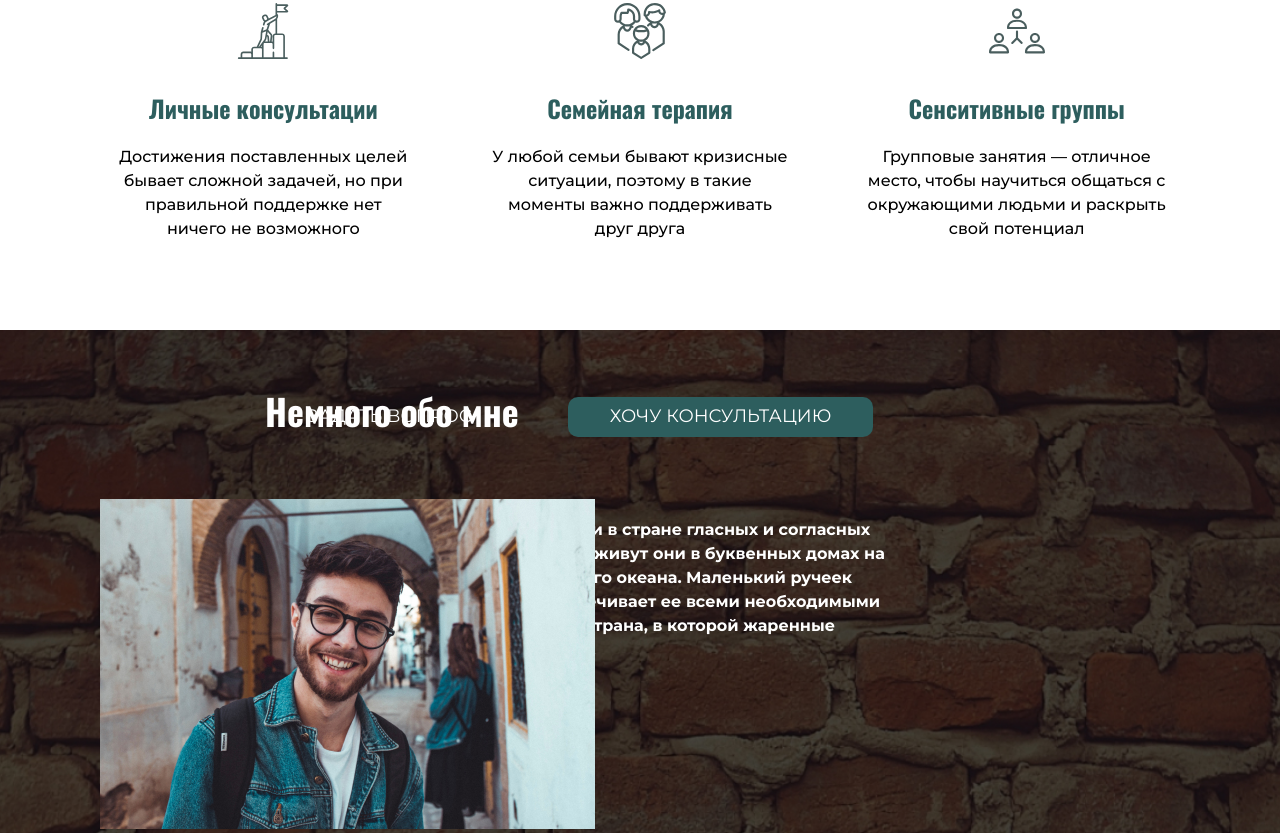
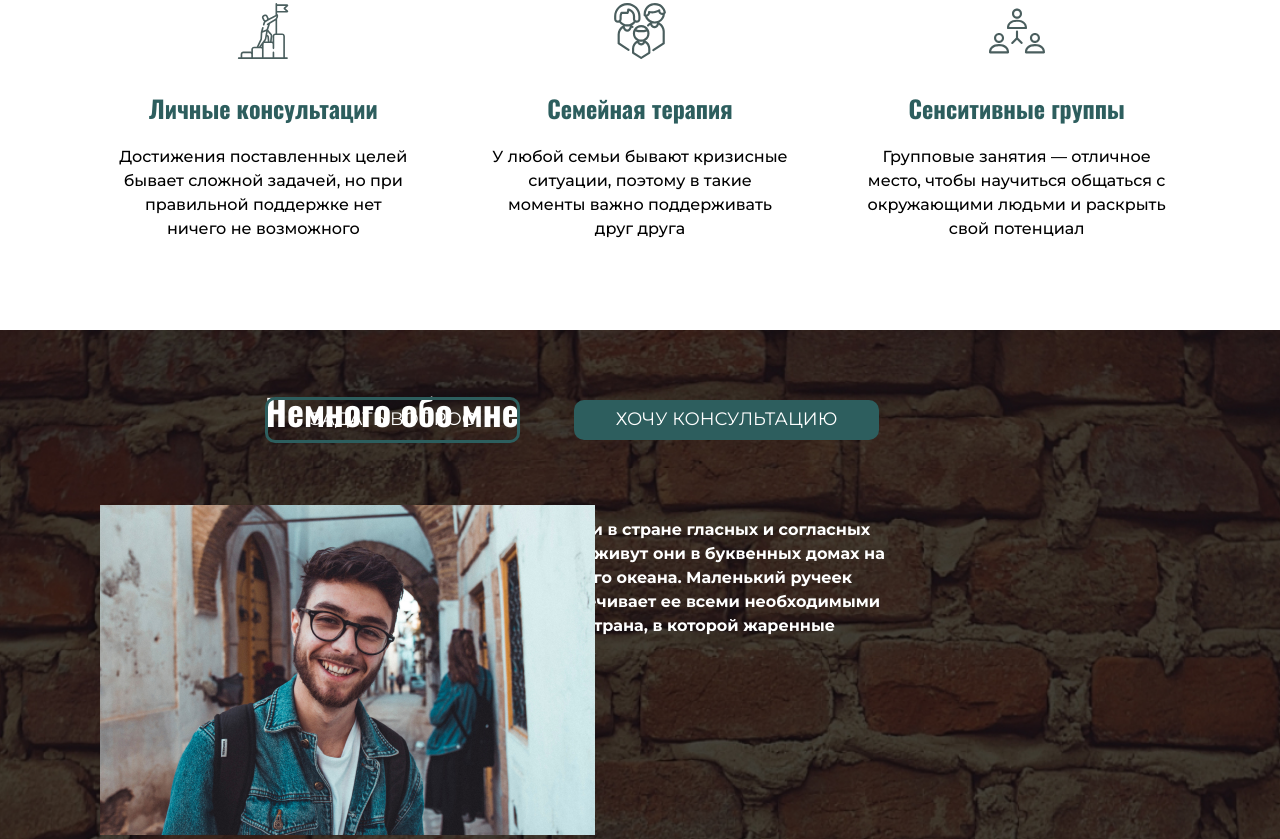
Before and after one commit to NikKolomeichenko/marin-site-Hillel, a plain HTML site: page index.html in a window 1280 px wide. Shown: the part 825-1664 px from the top of the page. Drawn offline with Linux system fonts and the light colour scheme.

Commit message:
button repair

```diff
--- a/sass/_about.scss
+++ b/sass/_about.scss
@@ -39,8 +39,10 @@
 
 .about__btn.two {
 
+  border: 3px solid #2d5e5e;
+
   border-radius: 10px;
-  border-color: #2d5e5e;
+
 
   background-color: rgba(28,28,28,0)
 
```
Also changed, not shown: css/style.css, sass/style.css, 2 other files.
